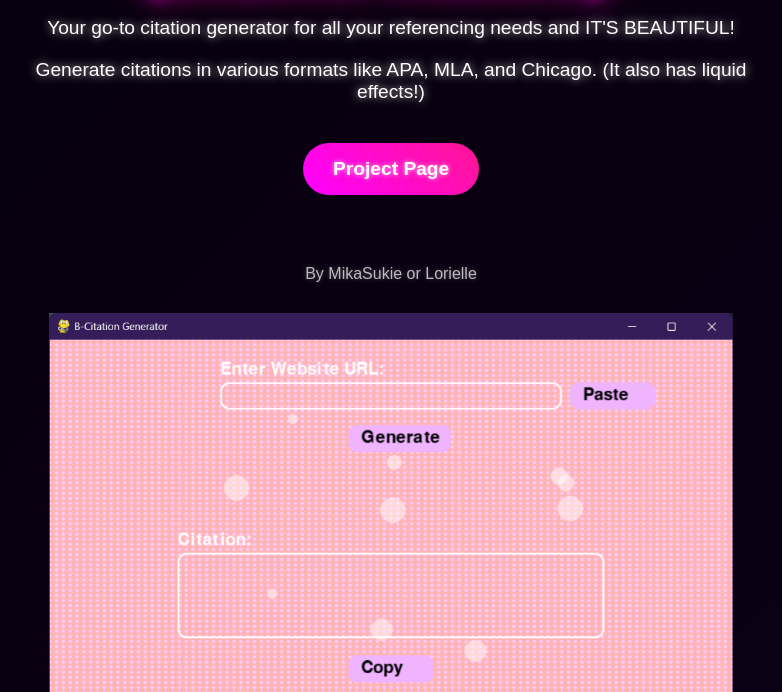
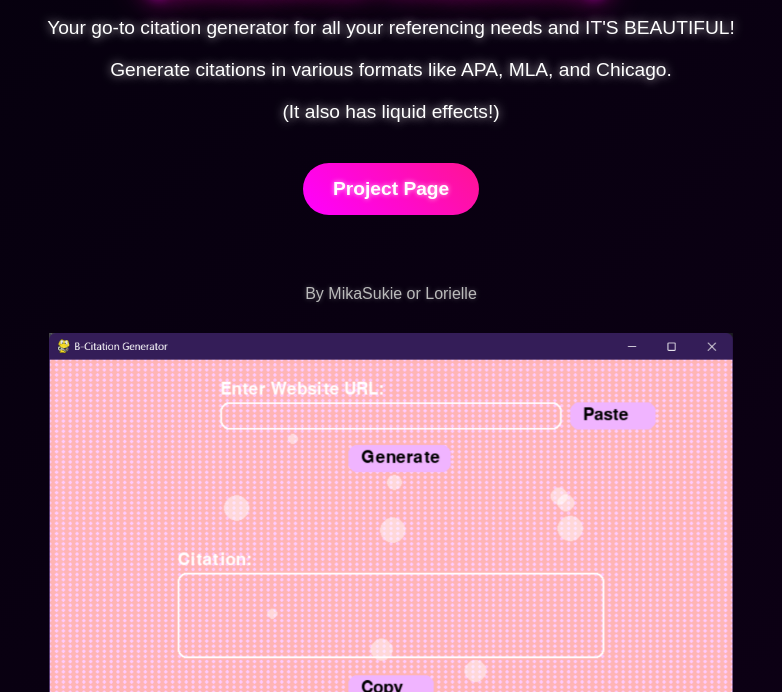
Before and after one commit to MikaSukie/Beautiful-Citations, a plain HTML site: page index.html in a window 1280 px wide. Shown: the part 108-800 px from the top of the page, without its empty margins (249-1031 px from the left). Drawn offline with Linux system fonts and the light colour scheme.

Commit message:
Update index.html

```diff
--- a/index.html
+++ b/index.html
@@ -137,7 +137,8 @@
             </span>
         </h1>
         <p>Your go-to citation generator for all your referencing needs and IT'S BEAUTIFUL!</p>
-        <p>Generate citations in various formats like APA, MLA, and Chicago. (It also has liquid effects!)</p>
+        <p>Generate citations in various formats like APA, MLA, and Chicago.</p>
+        <p>(It also has liquid effects!)<p>
         <button class="button" id="tiltButton" onclick="learnMore()">Project Page</button>
         <br>
         <p class="credits">By MikaSukie or Lorielle</p>
```
